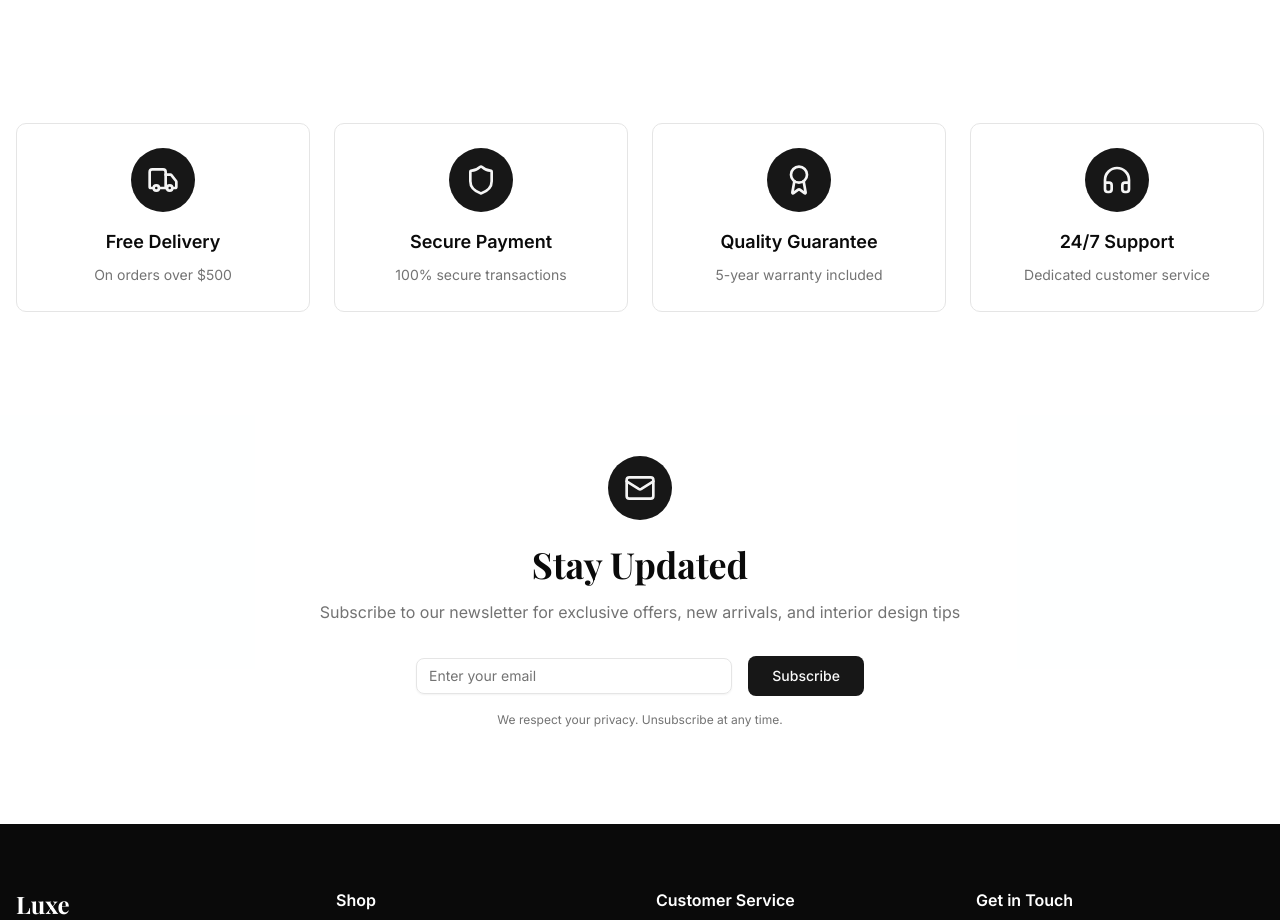
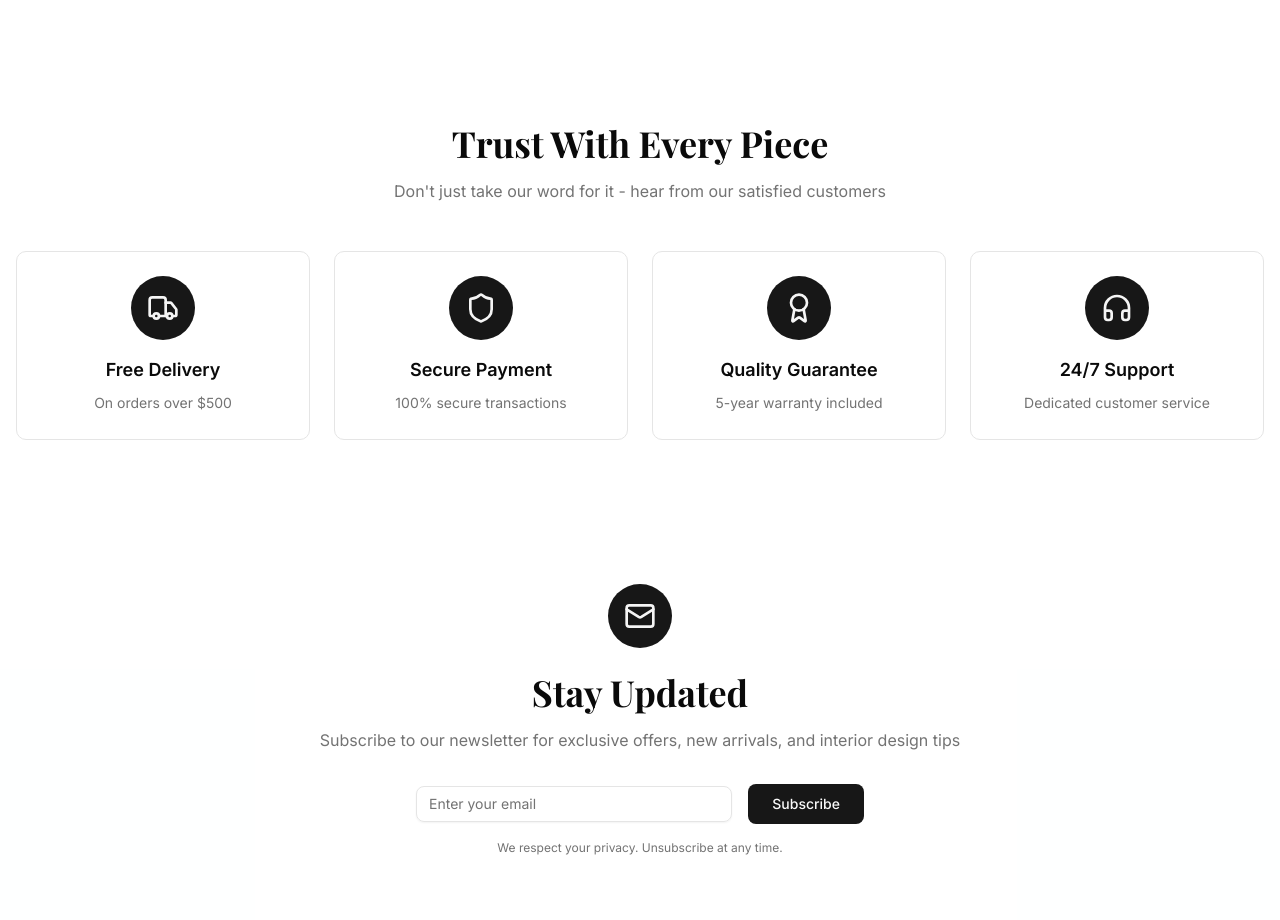
Before and after one commit to Jisan-Dev/sahitech-luxe-furniture, a React (Vite) app: page / in a window 1280 px wide. Shown: the part 4920-5840 px from the top of the page. Built offline with nearby package versions, Linux system fonts and the light colour scheme; a web font is replaced by a local one.

Commit message:
update UI sections

```diff
--- a/src/pages/home/trust-badges.jsx
+++ b/src/pages/home/trust-badges.jsx
@@ -27,6 +27,15 @@ export default function TrustBadges() {
   return (
     <section className="pt-16 pb-12 bg-background">
       <div className="container mx-auto px-4">
+        <div className="text-center mb-12">
+          <h2 className="font-serif text-3xl md:text-4xl font-bold text-foreground mb-4">
+            Trust With Every Piece
+          </h2>
+          <p className="text-muted-foreground max-w-2xl mx-auto text-pretty">
+            Don't just take our word for it - hear from our satisfied customers
+          </p>
+        </div>
+
         <div className="grid grid-cols-1 sm:grid-cols-2 lg:grid-cols-4 gap-6">
           {badges.map((badge, index) => {
             const Icon = badge.icon;
--- a/src/pages/product-details/index.jsx
+++ b/src/pages/product-details/index.jsx
@@ -62,7 +62,9 @@ export default function ProductDetails() {
             <div className="mb-6">
               {product.sale ? (
                 <div className="flex items-center gap-3">
-                  <span className="text-3xl font-bold text-accent">${product.salePrice}</span>
+                  <span className="text-3xl font-bold text-foreground/80">
+                    ${product.salePrice}
+                  </span>
                   <span className="text-xl text-muted-foreground line-through">
                     ${product.price}
                   </span>
@@ -104,7 +106,7 @@ export default function ProductDetails() {
 
             {/* Product Details */}
             <div className="mt-8 pt-8 border-t border-border">
-              <h3 className="font-semibold mb-4">Product Details</h3>
+              <h3 className="font-semibold mb-4">Product Features</h3>
               <ul className="space-y-2 text-sm text-muted-foreground">
                 <li>• Premium quality materials</li>
                 <li>• Expert craftsmanship</li>
```
